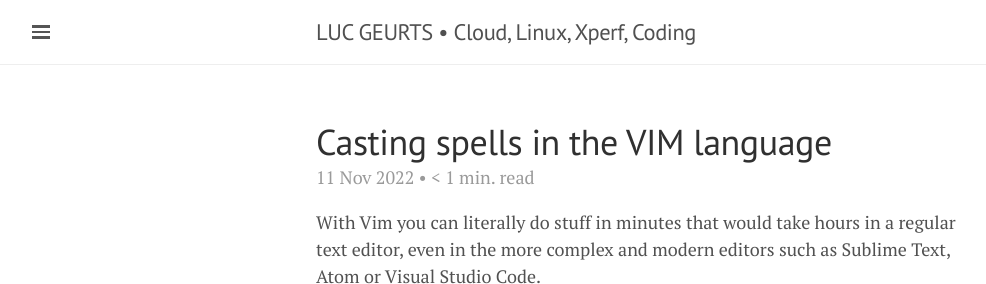
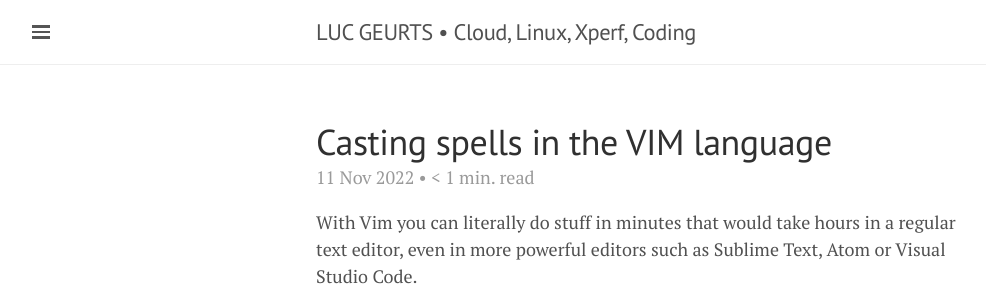
Before and after one commit to lgeurts/lgeurts.github.io, a Jekyll site: the page built from _posts/2022-11-11-mastering-the-vim-language.md, in a window 1280 px wide, cut to the strip 0-284 px from the top of the page. Shown: the whole strip, without its empty margins (0-986 px from the left). Built offline with Jekyll 4.4.1, drawn with Linux system fonts in a browser that asks for light colours; nearby versions of some CDN libraries; comment, search, counter and statistics services are not loaded.

Commit message:
Update 2022-11-11-mastering-the-vim-language.md

```diff
--- a/_posts/2022-11-11-mastering-the-vim-language.md
+++ b/_posts/2022-11-11-mastering-the-vim-language.md
@@ -7,6 +7,6 @@ category: Open Source
 tags: [ Linux Tutorials ]
 ---
 
-With Vim you can literally do stuff in minutes that would take hours in a regular text editor, even in the more complex and modern editors such as Sublime Text, Atom or Visual Studio Code.
+With Vim you can literally do stuff in minutes that would take hours in a regular text editor, even in more powerful editors such as Sublime Text, Atom or Visual Studio Code.
 
 [![Watch the video](https://img.youtube.com/vi/wlR5gYd6um0/maxresdefault.jpg)](https://youtu.be/wlR5gYd6um0)
```
